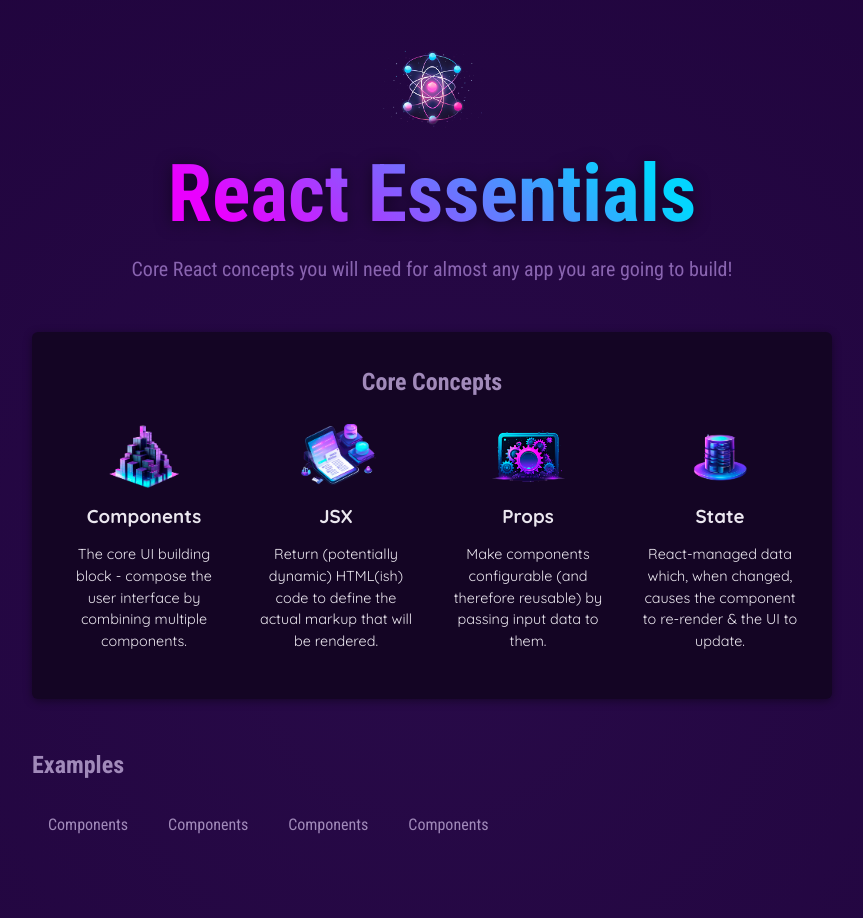
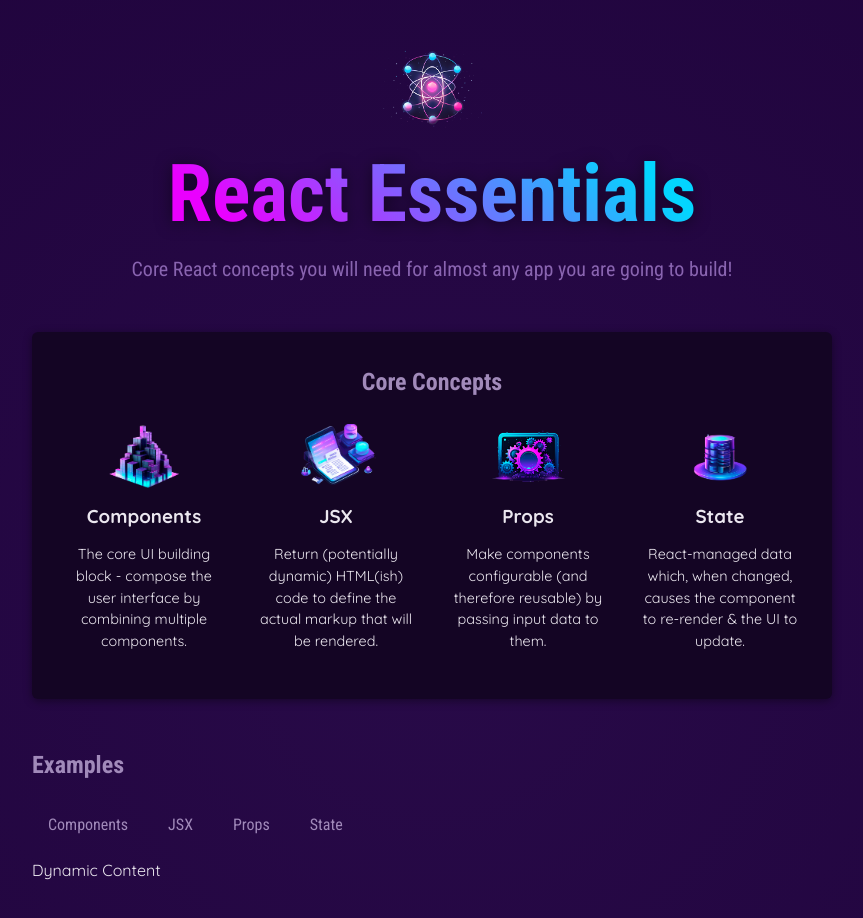
Before and after one commit to AlexisHeap/ReactUdemy, a React (Vite) app: page / in a window 1280 px wide. Shown: the top 918 px of the page, without its empty margins (208-1071 px from the left). Built offline with nearby package versions, Linux system fonts and the light colour scheme.

Commit message:
Passing Functions as Values to Props

```diff
--- a/src/App.jsx
+++ b/src/App.jsx
@@ -4,6 +4,9 @@
 import TabButton from "./components/TabButton.jsx";
 
 function App() {
+  function handleSelect() {
+    console.log("hello world - selected!")
+  }
   return (
     <div>
       <Header />
@@ -25,11 +28,12 @@
         <section id="examples">
           <h2>Examples</h2>
           <menu>
-            <TabButton>Components</TabButton>
-            <TabButton>Components</TabButton>
-            <TabButton>Components</TabButton>
-            <TabButton>Components</TabButton>
+            <TabButton onSelect={ handleSelect }>Components</TabButton>
+            <TabButton onSelect={ handleSelect }>JSX</TabButton>
+            <TabButton onSelect={ handleSelect }>Props</TabButton>
+            <TabButton onSelect={ handleSelect }>State</TabButton>
           </menu>
+          Dynamic Content
         </section>
       </main>
     </div>
--- a/src/components/TabButton.jsx
+++ b/src/components/TabButton.jsx
@@ -1,10 +1,8 @@
-export default function TabButton(props) {
-    function handleClick() {
-      console.log("hello world!")
-  }
+export default function TabButton({ children, onSelect }) {
+
   return (
     <li>
-      <button onClick={handleClick}>{props.children}</button>
+      <button onClick={onSelect}>{children}</button>
     </li>
   );
 }
```
